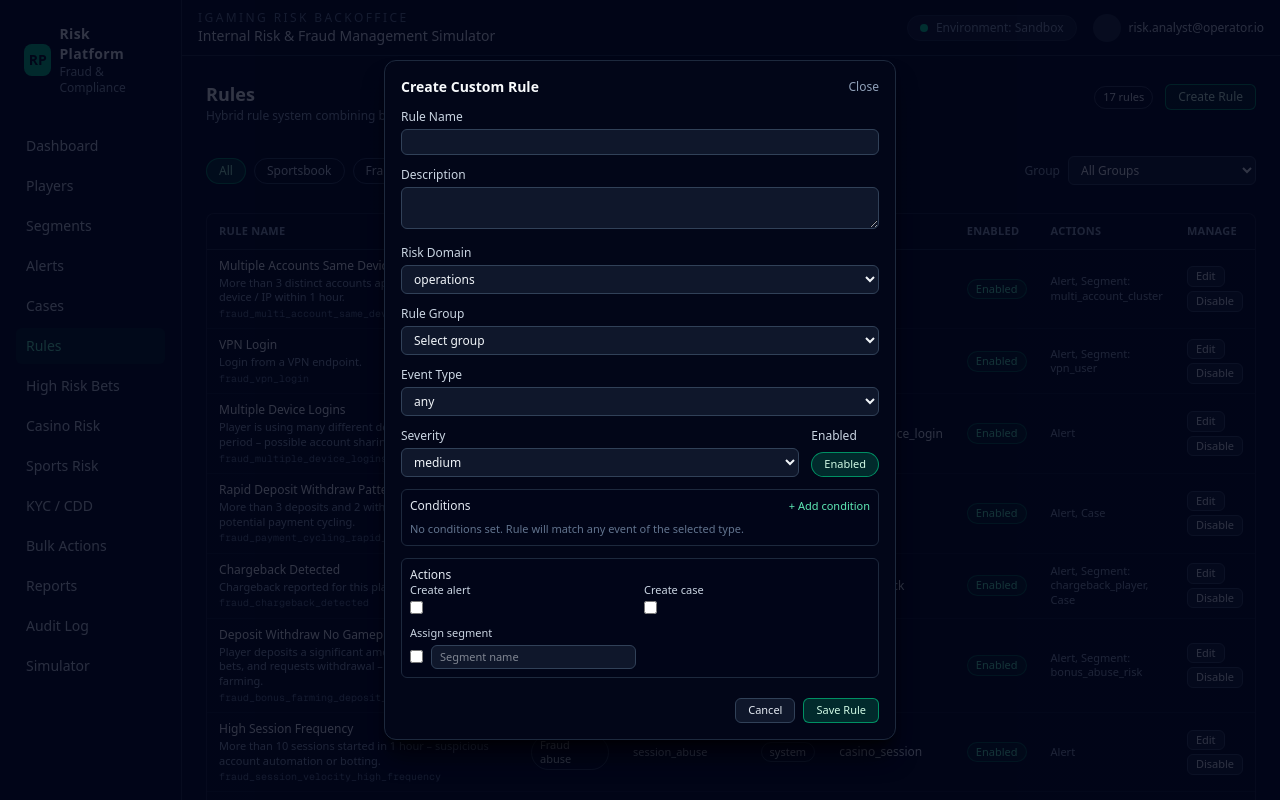
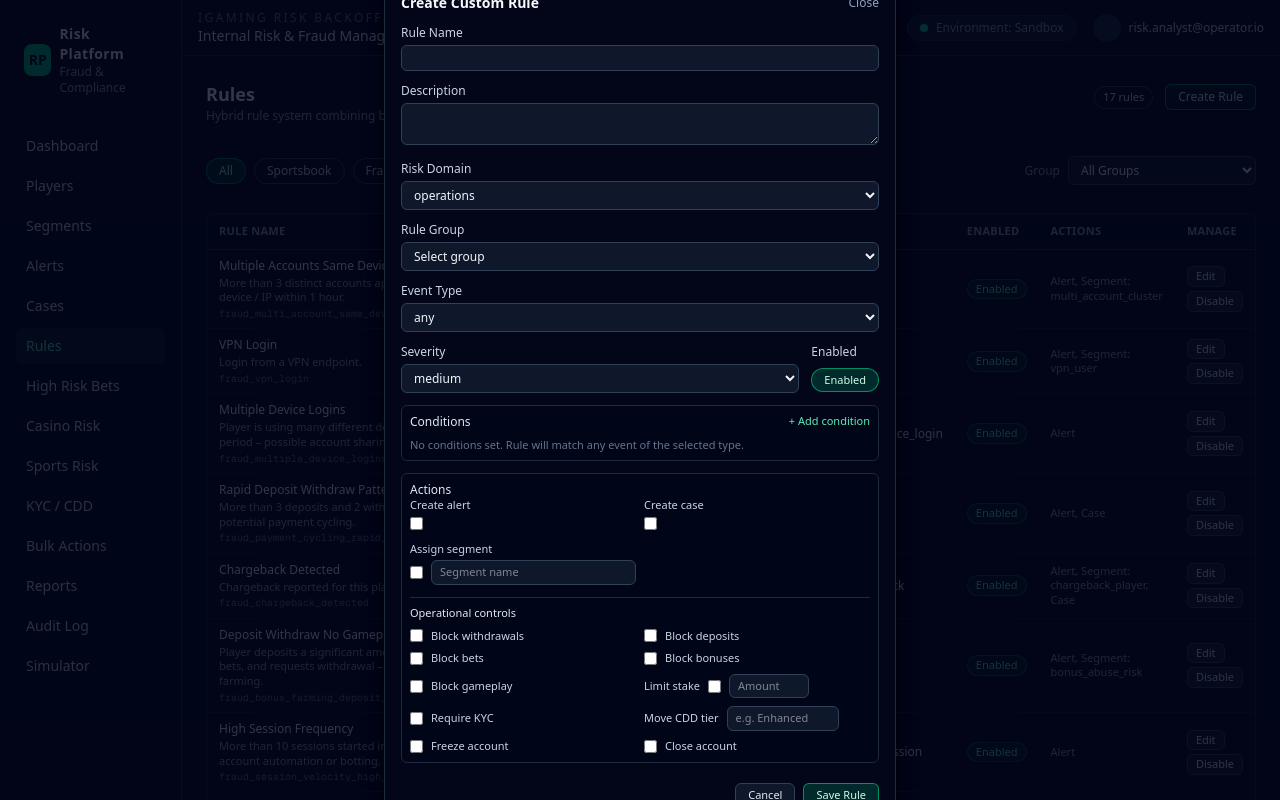
Before and after one commit to ptsportsbookcom-sudo/risk-platform-simulator, a Next.js app: page /rules in a window 1280 px wide. Both pictures are taken after a click on the button "Create Rule". Shown: the top 800 px of the page. Built offline with nearby package versions, Linux system fonts and the light colour scheme.

Commit message:
add rule action engine

```diff
--- a/app/rules/page.tsx
+++ b/app/rules/page.tsx
@@ -16,6 +16,28 @@ function summarizeActions(actions: Rule["actions"]) {
       parts.push("Case");
     } else if (a.type === "assignSegment") {
       parts.push(`Segment: ${a.value}`);
+    } else if (a.type === "blockWithdrawal") {
+      parts.push("Block Withdrawals");
+    } else if (a.type === "blockDeposit") {
+      parts.push("Block Deposits");
+    } else if (a.type === "limitStake") {
+      parts.push(
+        a.value != null ? `Limit Stake ≤ ${a.value}` : "Limit Stake",
+      );
+    } else if (a.type === "blockBet") {
+      parts.push("Block Bets");
+    } else if (a.type === "blockBonus") {
+      parts.push("Block Bonuses");
+    } else if (a.type === "blockGameplay") {
+      parts.push("Block Gameplay");
+    } else if (a.type === "requireKyc") {
+      parts.push("Require KYC");
+    } else if (a.type === "moveCddTier") {
+      parts.push(`CDD Tier → ${a.value ?? "updated"}`);
+    } else if (a.type === "freezeAccount") {
+      parts.push("Freeze Account");
+    } else if (a.type === "closeAccount") {
+      parts.push("Close Account");
     }
   }
   return parts.join(", ");
@@ -120,6 +142,17 @@ export default function RulesPage() {
   const [createCase, setCreateCase] = useState(false);
   const [segmentValue, setSegmentValue] = useState("");
   const [assignSegment, setAssignSegment] = useState(false);
+  const [blockWithdrawal, setBlockWithdrawal] = useState(false);
+  const [blockDeposit, setBlockDeposit] = useState(false);
+  const [blockBet, setBlockBet] = useState(false);
+  const [blockBonus, setBlockBonus] = useState(false);
+  const [blockGameplay, setBlockGameplay] = useState(false);
+  const [limitStakeEnabled, setLimitStakeEnabled] = useState(false);
+  const [limitStakeValue, setLimitStakeValue] = useState("");
+  const [requireKyc, setRequireKyc] = useState(false);
+  const [moveCddTierValue, setMoveCddTierValue] = useState("");
+  const [freezeAccount, setFreezeAccount] = useState(false);
+  const [closeAccount, setCloseAccount] = useState(false);
 
   const rules = useMemo(() => state.rules ?? [], [state.rules]);
   const [domainFilter, setDomainFilter] = useState<"all" | RuleDomainKey>(
@@ -183,6 +216,17 @@ export default function RulesPage() {
     setCreateCase(false);
     setSegmentValue("");
     setAssignSegment(false);
+    setBlockWithdrawal(false);
+    setBlockDeposit(false);
+    setBlockBet(false);
+    setBlockBonus(false);
+    setBlockGameplay(false);
+    setLimitStakeEnabled(false);
+    setLimitStakeValue("");
+    setRequireKyc(false);
+    setMoveCddTierValue("");
+    setFreezeAccount(false);
+    setCloseAccount(false);
   }
 
   function handleAddCondition() {
@@ -234,6 +278,42 @@ export default function RulesPage() {
     }
     if (assignSegment && segmentValue.trim()) {
       actions.push({ type: "assignSegment", value: segmentValue.trim() });
+    }
+    if (blockWithdrawal) {
+      actions.push({ type: "blockWithdrawal" });
+    }
+    if (blockDeposit) {
+      actions.push({ type: "blockDeposit" });
+    }
+    if (blockBet) {
+      actions.push({ type: "blockBet" });
+    }
+    if (blockBonus) {
+      actions.push({ type: "blockBonus" });
+    }
+    if (blockGameplay) {
+      actions.push({ type: "blockGameplay" });
+    }
+    if (limitStakeEnabled && limitStakeValue.trim()) {
+      actions.push({
+        type: "limitStake",
+        value: Number(limitStakeValue),
+      });
+    }
+    if (requireKyc) {
+      actions.push({ type: "requireKyc" });
+    }
+    if (moveCddTierValue.trim()) {
+      actions.push({
+        type: "moveCddTier",
+        value: moveCddTierValue.trim(),
+      });
+    }
+    if (freezeAccount) {
+      actions.push({ type: "freezeAccount" });
+    }
+    if (closeAccount) {
+      actions.push({ type: "closeAccount" });
     }
 
     const metricBases = new Set<string>(METRIC_BASE_FIELDS as unknown as string[]);
@@ -354,6 +434,39 @@ export default function RulesPage() {
     setSegmentValue(
       seg && "value" in seg ? String((seg as any).value ?? "") : "",
     );
+
+    setBlockWithdrawal(rule.actions.some((a) => a.type === "blockWithdrawal"));
+    setBlockDeposit(rule.actions.some((a) => a.type === "blockDeposit"));
+    setBlockBet(rule.actions.some((a) => a.type === "blockBet"));
+    setBlockBonus(rule.actions.some((a) => a.type === "blockBonus"));
+    setBlockGameplay(rule.actions.some((a) => a.type === "blockGameplay"));
+
+    const limitStakeAction = rule.actions.find(
+      (a) => a.type === "limitStake",
+    ) as Extract<Rule["actions"][number], { type: "limitStake" }> | undefined;
+    if (limitStakeAction && "value" in limitStakeAction) {
+      setLimitStakeEnabled(true);
+      setLimitStakeValue(
+        limitStakeAction.value != null ? String(limitStakeAction.value) : "",
+      );
+    } else {
+      setLimitStakeEnabled(false);
+      setLimitStakeValue("");
+    }
+
+    setRequireKyc(rule.actions.some((a) => a.type === "requireKyc"));
+
+    const moveTierAction = rule.actions.find(
+      (a) => a.type === "moveCddTier",
+    ) as Extract<Rule["actions"][number], { type: "moveCddTier" }> | undefined;
+    setMoveCddTierValue(
+      moveTierAction && "value" in moveTierAction && moveTierAction.value
+        ? String(moveTierAction.value)
+        : "",
+    );
+
+    setFreezeAccount(rule.actions.some((a) => a.type === "freezeAccount"));
+    setCloseAccount(rule.actions.some((a) => a.type === "closeAccount"));
 
     setIsModalOpen(true);
   }
@@ -792,6 +905,102 @@ export default function RulesPage() {
                     </div>
                   </div>
                 </div>
+
+                <div className="mt-3 border-t border-slate-800 pt-2 text-[11px]">
+                  <span className="text-slate-200">Operational controls</span>
+                  <div className="mt-2 grid gap-2 md:grid-cols-2">
+                    <label className="flex items-center gap-2 text-slate-300">
+                      <input
+                        type="checkbox"
+                        checked={blockWithdrawal}
+                        onChange={(e) => setBlockWithdrawal(e.target.checked)}
+                      />
+                      Block withdrawals
+                    </label>
+                    <label className="flex items-center gap-2 text-slate-300">
+                      <input
+                        type="checkbox"
+                        checked={blockDeposit}
+                        onChange={(e) => setBlockDeposit(e.target.checked)}
+                      />
+                      Block deposits
+                    </label>
+                    <label className="flex items-center gap-2 text-slate-300">
+                      <input
+                        type="checkbox"
+                        checked={blockBet}
+                        onChange={(e) => setBlockBet(e.target.checked)}
+                      />
+                      Block bets
+                    </label>
+                    <label className="flex items-center gap-2 text-slate-300">
+                      <input
+                        type="checkbox"
+                        checked={blockBonus}
+                        onChange={(e) => setBlockBonus(e.target.checked)}
+                      />
+                      Block bonuses
+                    </label>
+                    <label className="flex items-center gap-2 text-slate-300">
+                      <input
+                        type="checkbox"
+                        checked={blockGameplay}
+                        onChange={(e) => setBlockGameplay(e.target.checked)}
+                      />
+                      Block gameplay
+                    </label>
+                    <div className="flex items-center gap-2">
+                      <label className="text-slate-300">Limit stake</label>
+                      <input
+                        type="checkbox"
+                        checked={limitStakeEnabled}
+                        onChange={(e) =>
+                          setLimitStakeEnabled(e.target.checked)
+                        }
+                      />
+                      <input
+                        type="number"
+                        value={limitStakeValue}
+                        onChange={(e) => setLimitStakeValue(e.target.value)}
+                        className="w-20 rounded-md border border-slate-700 bg-slate-900 px-2 py-1 text-[11px] text-slate-100"
+                        placeholder="Amount"
+                      />
+                    </div>
+                    <label className="flex items-center gap-2 text-slate-300">
+                      <input
+                        type="checkbox"
+                        checked={requireKyc}
+                        onChange={(e) => setRequireKyc(e.target.checked)}
+                      />
+                      Require KYC
+                    </label>
+                    <div className="flex items-center gap-2">
+                      <label className="text-slate-300">Move CDD tier</label>
+                      <input
+                        value={moveCddTierValue}
+                        onChange={(e) => setMoveCddTierValue(e.target.value)}
+                        className="w-28 rounded-md border border-slate-700 bg-slate-900 px-2 py-1 text-[11px] text-slate-100"
+                        placeholder="e.g. Enhanced"
+                      />
+                    </div>
+                    <label className="flex items-center gap-2 text-slate-300">
+                      <input
+                        type="checkbox"
+                        checked={freezeAccount}
+                        onChange={(e) => setFreezeAccount(e.target.checked)}
+                      />
+                      Freeze account
+                    </label>
+                    <label className="flex items-center gap-2 text-slate-300">
+                      <input
+                        type="checkbox"
+                        checked={closeAccount}
+                        onChange={(e) => setCloseAccount(e.target.checked)}
+                      />
+                      Close account
+                    </label>
+                  </div>
+                </div>
               </div>
 
               <div className="flex justify-end gap-2 pt-2 text-[11px]">
--- a/modules/risk-engine/actionExecutor.ts
+++ b/modules/risk-engine/actionExecutor.ts
@@ -80,6 +80,14 @@ export function executeActions(
         break;
       }
 
+      case "blockBonus": {
+        result.playerUpdates.blockedActions = {
+          ...result.playerUpdates.blockedActions,
+          bonus: true,
+        };
+        break;
+      }
+
       case "blockDeposit": {
         result.playerUpdates.canDeposit = false;
         result.playerUpdates.blockedActions = {
@@ -103,6 +111,21 @@ export function executeActions(
           ...result.playerUpdates.blockedActions,
           gameplay: true,
         };
+        break;
+      }
+
+      case "requireKyc": {
+        // Mark KYC as required by setting status to Pending if not already Approved/Failed.
+        if (result.playerUpdates.kycStatus == null) {
+          result.playerUpdates.kycStatus = "Pending";
+        }
+        break;
+      }
+
+      case "freezeAccount": {
+        result.playerUpdates.accountStatus = "Frozen";
+        result.playerUpdates.canDeposit = false;
+        result.playerUpdates.canWithdraw = false;
         break;
       }
 
--- a/modules/risk-engine/riskEngine.ts
+++ b/modules/risk-engine/riskEngine.ts
@@ -94,6 +94,7 @@ export interface PlayerRiskState {
     withdrawal?: boolean;
     gameplay?: boolean;
     betting?: boolean;
+    bonus?: boolean;
   };
 }
 
--- a/modules/risk-engine/ruleTypes.ts
+++ b/modules/risk-engine/ruleTypes.ts
@@ -82,15 +82,23 @@ export type RuleAction =
   | { type: "createAlert" }
   | { type: "createCase" }
   | { type: "assignSegment"; value: string }
+  // sportsbook / financial controls
   | { type: "blockBet" }
   | { type: "limitStake"; value?: number }
-  | { type: "sendToHighRiskReview" }
   | { type: "blockDeposit" }
   | { type: "blockWithdrawal" }
+  // gameplay controls
+  | { type: "blockBonus" }
   | { type: "blockGameplay" }
+  // compliance controls
+  | { type: "requireKyc" }
+  | { type: "moveCddTier"; value?: string }
+  // account / category controls
+  | { type: "freezeAccount" }
   | { type: "closeAccount" }
   | { type: "changeCategory"; value?: string }
-  | { type: "moveCddTier"; value?: string };
+  // workflow / queue routing
+  | { type: "sendToHighRiskReview" };
 
 export interface Rule {
   id: string;
```
